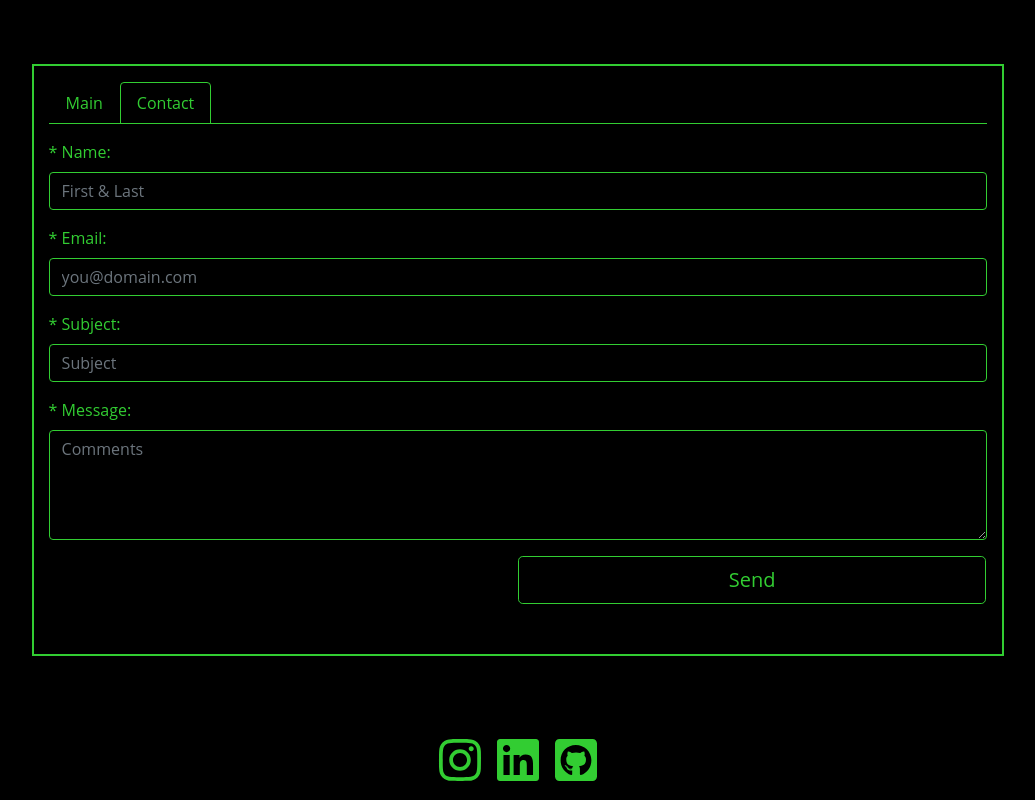
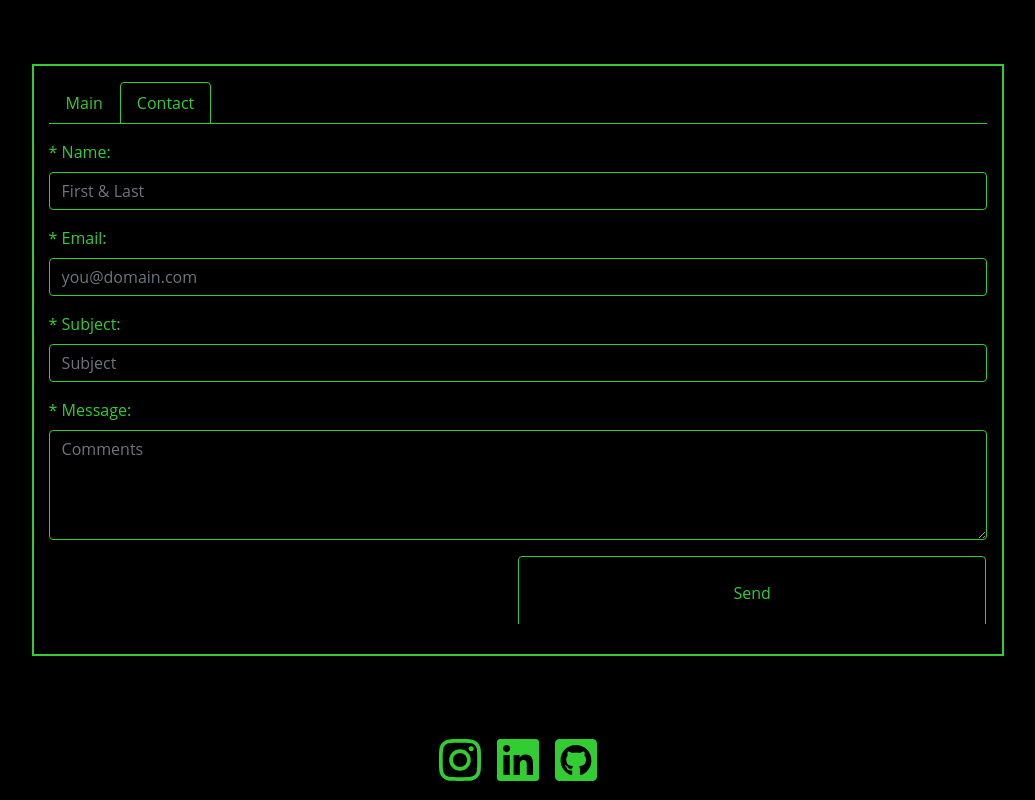
Before and after one commit to KKeyes1/personal-website-project, a PHP site: page / in a window 1280 px wide, after a click on "Contact". Shown: the whole page, without its empty margins (122-1157 px from the left). Run offline with PHP 8.4, Linux system fonts and the light colour scheme; some libraries are stand-ins or nearby versions.

Commit message:
form send button styled right

```diff
--- a/public_html/index.php
+++ b/public_html/index.php
@@ -131,7 +131,7 @@
 									<div class="row px-3">
 										<div class="g-recaptcha col-lg-6 col-md-12 p-0 mb-3" data-theme="dark"
 											  data-sitekey="6LdL90cUAAAAAAAVEvxsqj4n0BT2MpfG1rJjcsbu"></div>
-										<input type="submit" class="btn btn-lg col-lg-6 col-md-12" value="Send" name="enter" id="sendButton">
+										<input type="submit" class="btn col-lg-6 col-md-12 py-lg-4 py-md-4 py-sm-4 mb-3" value="Send" name="enter" id="sendButton">
 									</div>
 								</div>
 							</form>
```
